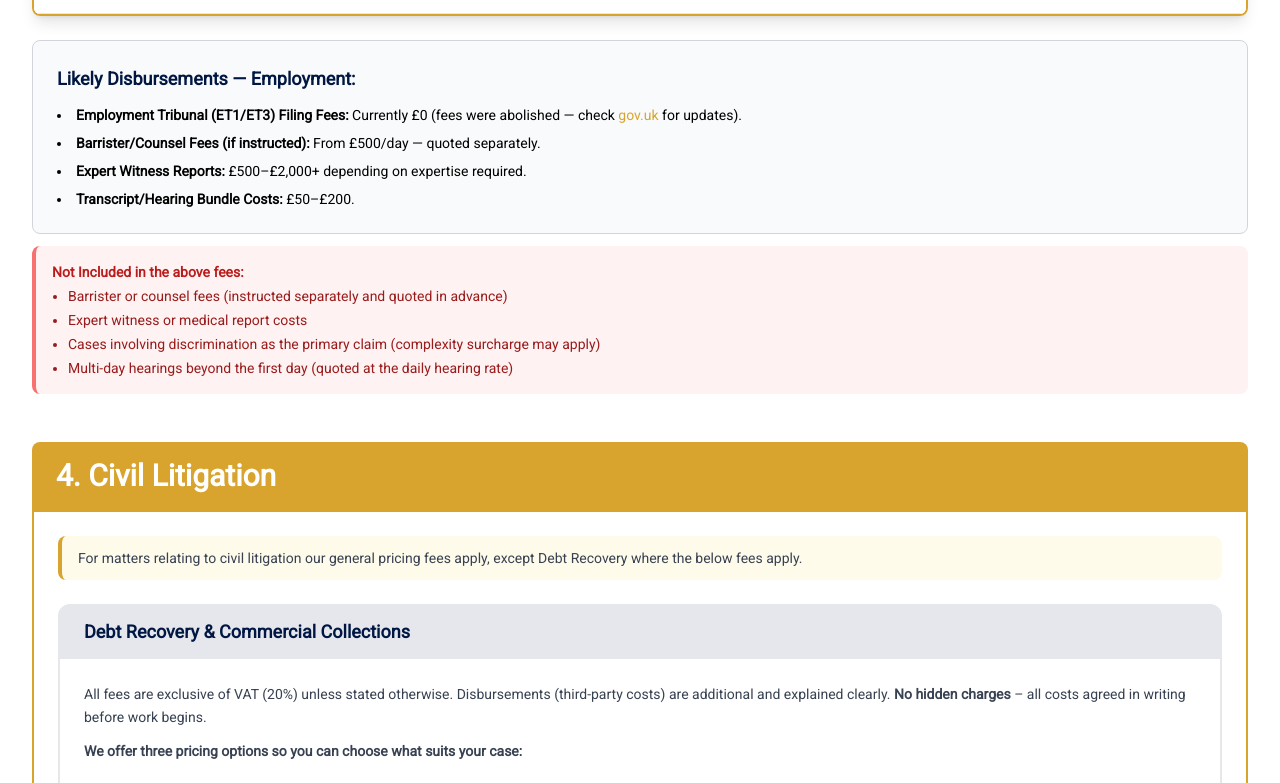
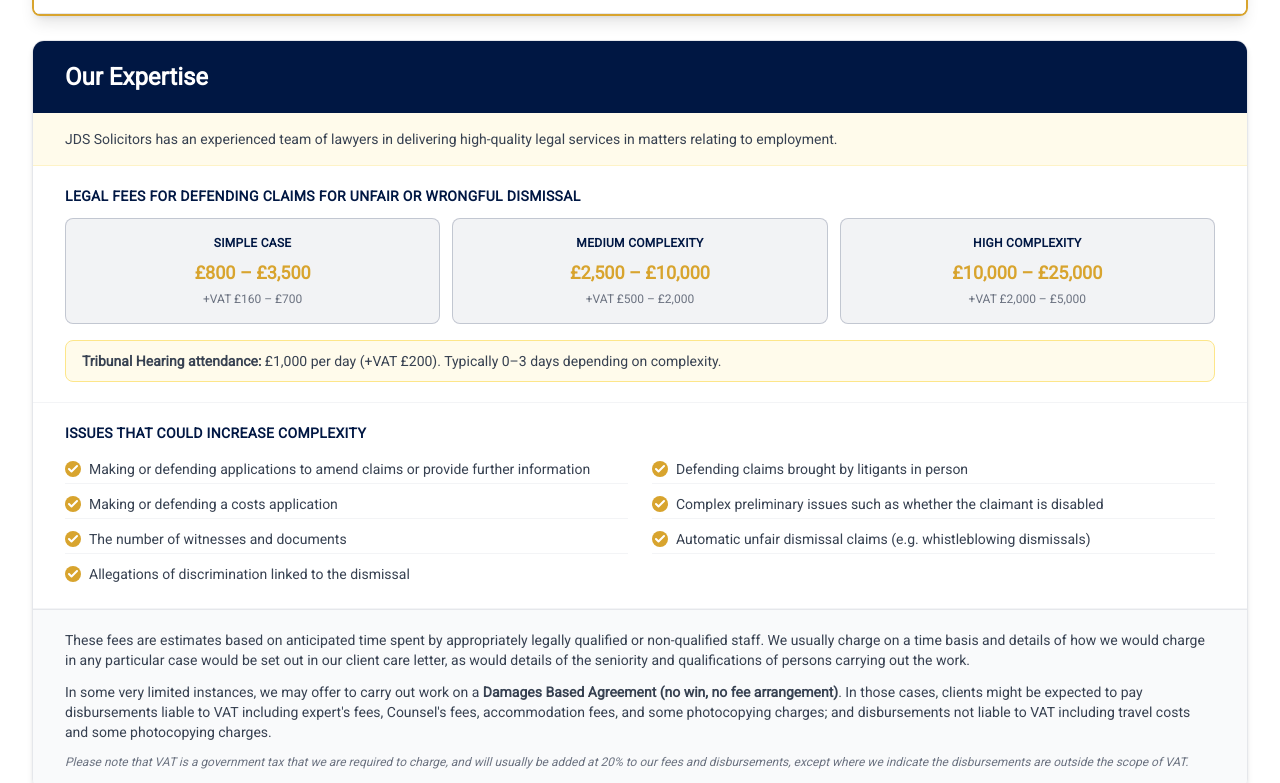
Before and after one commit to coolrass1/jdswebsiteapp, a Next.js app: page /fees in a window 1280 px wide. Shown: the part 6607-7390 px from the top of the page. Built offline with nearby package versions, Linux system fonts and the light colour scheme.

Commit message:
Add employment overview section with fees, complexity factors and notes

```diff
--- a/app/fees/page.jsx
+++ b/app/fees/page.jsx
@@ -646,6 +646,80 @@
             </table>
           </div>
 
+          {/* Employment Overview */}
+          <div className="mt-6 rounded-xl overflow-hidden shadow-md border border-gray-200">
+            {/* Header */}
+            <div className="bg-secondary px-5 sm:px-8 py-4 sm:py-5">
+              <h3 className="text-white text-lg sm:text-2xl font-bold leading-snug">Our Expertise</h3>
+            </div>
+
+            {/* Intro */}
+            <div className="bg-amber-50 border-b border-amber-100 px-5 sm:px-8 py-4 text-xs sm:text-sm text-gray-700 leading-relaxed">
+              <p>
+                JDS Solicitors has an experienced team of lawyers in delivering high-quality legal services in matters relating to employment.
+              </p>
+            </div>
+
+            {/* Legal Fees */}
+            <div className="bg-white px-5 sm:px-8 py-5 border-b border-gray-100">
+              <p className="text-xs sm:text-sm font-semibold text-secondary mb-3 uppercase tracking-wide">Legal Fees for Defending Claims for Unfair or Wrongful Dismissal</p>
+              <div className="grid grid-cols-1 sm:grid-cols-3 gap-3 mb-4">
+                {[
+                  { label: "Simple Case", fee: "£800 – £3,500", vat: "+VAT £160 – £700" },
+                  { label: "Medium Complexity", fee: "£2,500 – £10,000", vat: "+VAT £500 – £2,000" },
+                  { label: "High Complexity", fee: "£10,000 – £25,000", vat: "+VAT £2,000 – £5,000" },
+                ].map((item, i) => (
+                  <div key={i} className="rounded-lg border border-secondary/20 bg-secondary/5 p-4 text-center">
+                    <p className="text-xs font-semibold text-secondary uppercase tracking-wide mb-2">{item.label}</p>
+                    <p className="text-base sm:text-lg font-bold text-primary">{item.fee}</p>
+                    <p className="text-xs text-gray-500 mt-1">{item.vat}</p>
+                  </div>
+                ))}
+              </div>
+              <div className="bg-amber-50 border border-amber-200 rounded-lg px-4 py-2.5 text-xs sm:text-sm text-gray-700">
+                <span className="font-semibold">Tribunal Hearing attendance:</span> £1,000 per day (+VAT £200). Typically 0–3 days depending on complexity.
+              </div>
+            </div>
+
+            {/* Complexity Factors */}
+            <div className="bg-white px-5 sm:px-8 py-5 border-b border-gray-100">
+              <p className="text-xs sm:text-sm font-semibold text-secondary mb-3 uppercase tracking-wide">Issues That Could Increase Complexity</p>
+              <div className="grid grid-cols-1 sm:grid-cols-2 gap-x-6 gap-y-1.5">
+                {[
+                  "Making or defending applications to amend claims or provide further information",
+                  "Defending claims brought by litigants in person",
+                  "Making or defending a costs application",
+                  "Complex preliminary issues such as whether the claimant is disabled",
+                  "The number of witnesses and documents",
+                  "Automatic unfair dismissal claims (e.g. whistleblowing dismissals)",
+                  "Allegations of discrimination linked to the dismissal",
+                ].map((item, i) => (
+                  <div key={i} className="flex items-start gap-2 text-xs sm:text-sm text-gray-700 py-1 border-b border-gray-100 last:border-0">
+                    <span className="mt-0.5 flex-shrink-0 w-4 h-4 rounded-full bg-primary flex items-center justify-center">
+                      <svg className="w-2.5 h-2.5 text-white" fill="none" viewBox="0 0 10 8" stroke="currentColor" strokeWidth="2">
+                        <path strokeLinecap="round" strokeLinejoin="round" d="M1 4l2.5 2.5L9 1"/>
+                      </svg>
+                    </span>
+                    <span>{item}</span>
+                  </div>
+                ))}
+              </div>
+            </div>
+
+            {/* Notes */}
+            <div className="bg-gray-50 border-t border-gray-200 px-5 sm:px-8 py-5 space-y-3 text-xs sm:text-sm text-gray-700 leading-relaxed">
+              <p>
+                These fees are estimates based on anticipated time spent by appropriately legally qualified or non-qualified staff. We usually charge on a time basis and details of how we would charge in any particular case would be set out in our client care letter, as would details of the seniority and qualifications of persons carrying out the work.
+              </p>
+              <p>
+                In some very limited instances, we may offer to carry out work on a <strong>Damages Based Agreement (no win, no fee arrangement)</strong>. In those cases, clients might be expected to pay disbursements liable to VAT including expert&apos;s fees, Counsel&apos;s fees, accommodation fees, and some photocopying charges; and disbursements not liable to VAT including travel costs and some photocopying charges.
+              </p>
+              <p className="text-xs text-gray-500 italic">
+                Please note that VAT is a government tax that we are required to charge, and will usually be added at 20% to our fees and disbursements, except where we indicate the disbursements are outside the scope of VAT.
+              </p>
+            </div>
+          </div>
+
           {/* Employment Disbursements */}
           <div className="mt-4 sm:mt-6 bg-gray-50 p-4 sm:p-6 rounded-lg border border-gray-300">
             <h3 className="text-base sm:text-lg font-bold mb-2 sm:mb-3 text-secondary">Likely Disbursements — Employment:</h3>
@@ -849,11 +923,11 @@
 
         {/* Criminal Law Section */}
         <section className="mb-8 sm:mb-12">
-          <div className="bg-secondary text-white px-3 sm:px-6 py-3 sm:py-4 rounded-t-lg">
+          <div className="bg-primary text-white px-3 sm:px-6 py-3 sm:py-4 rounded-t-lg">
             <h2 className="text-lg sm:text-2xl lg:text-3xl font-bold">5. Criminal Law</h2>
           </div>
 
-          <div className="rounded-b-xl overflow-hidden border-2 border-secondary/20 shadow-sm">
+          <div className="rounded-b-xl overflow-hidden border-2 border-primary/20 shadow-sm">
 
             {/* Funding intro */}
             <div className="bg-amber-50 border-b border-amber-100 px-5 sm:px-8 py-4 text-xs sm:text-sm text-gray-700 leading-relaxed">
```
